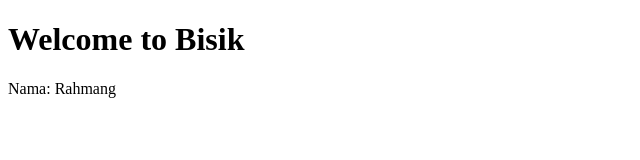
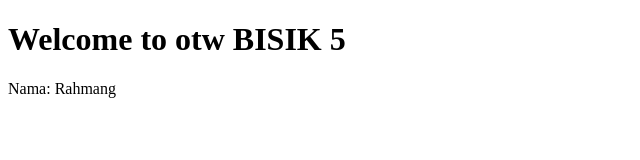
Before and after one commit to GusSurya031/bisik-4, a plain HTML site: page index2.html in a window 1280 px wide. Shown: the whole page, without its empty margins (0-640 px from the left). Drawn offline with Linux system fonts and the light colour scheme.

Commit message:
fix: update

```diff
--- a/index2.html
+++ b/index2.html
@@ -7,7 +7,7 @@
 </head>
 <body>
   <div>
-    <h1>Welcome to Bisik</h1>
+    <h1>Welcome to otw BISIK 5</h1>
     <p>Nama: Rahmang</p>
   </div>
 </body>
```
